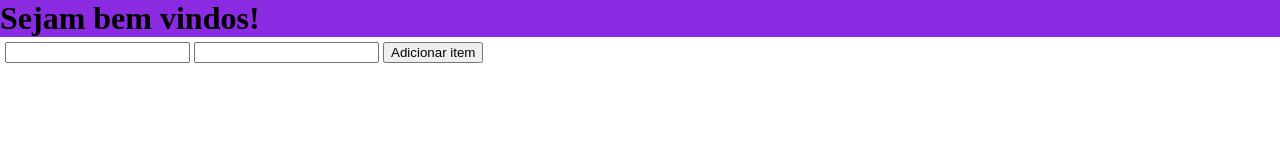
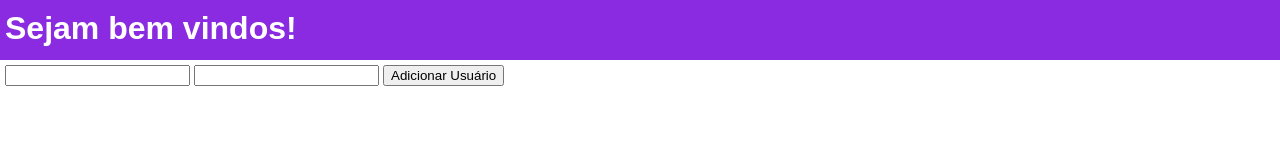
Before and after one commit to ErickCosta/webII, a plain HTML site: page módulos/index/index.html in a window 1280 px wide. Drawn offline with Linux system fonts and the light colour scheme.

Commit message:
Finish style module

```diff
--- a/módulos/index/index.css
+++ b/módulos/index/index.css
@@ -4,6 +4,14 @@ body {
 
 h1 {
     margin: 0;
+    color: white;
+    font-family: sans-serif;
+}
+
+#top {
+    padding-top: 10px;
+    padding-left: 5px;
+    height: 50px;
     background-color: blueviolet;
 }
 
--- a/módulos/index/index.html
+++ b/módulos/index/index.html
@@ -5,7 +5,10 @@
     </head>
 
     <body>
-        <h1>Sejam bem vindos!</h1>
+
+        <div id="top">
+            <h1>Sejam bem vindos!</h1>
+        </div>
 
         <div id="form">
 
@@ -13,7 +16,7 @@
 
             <input type="text" id="email">
 
-            <button onclick="addListItem()">Adicionar item</button>
+            <button onclick="addListItem()">Adicionar Usuário</button>
 
         </div>
 
```
